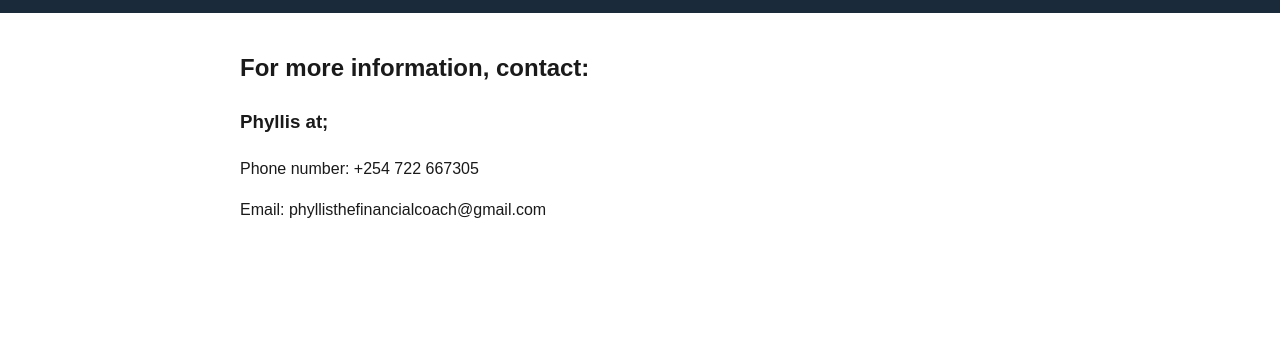
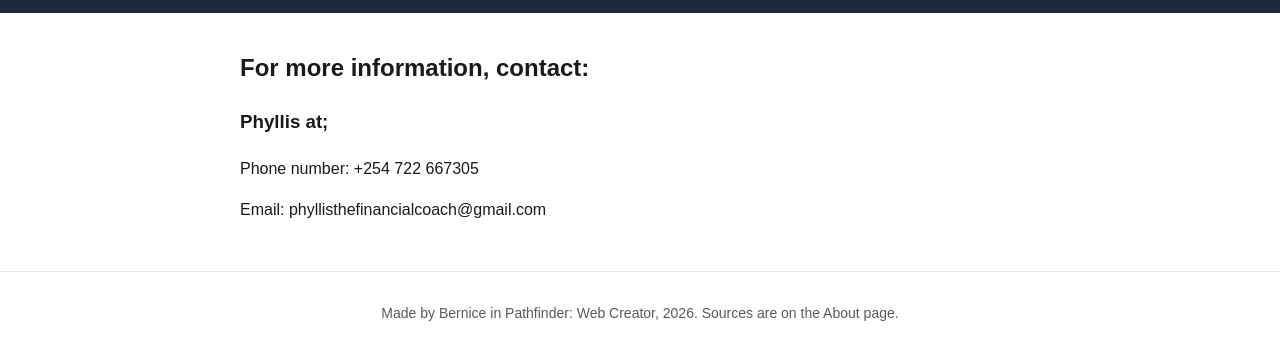
Before and after one commit to bernicemaina-ella254/phyllis-the-financial-coach, a plain HTML site: page contact.html in a window 1280 px wide. Shown: the part 116-476 px from the top of the page. Drawn offline with Linux system fonts and the light colour scheme.

Commit message:
Added tags

```diff
--- a/contact.html
+++ b/contact.html
@@ -25,3 +25,11 @@
     <p>Phone number: +254 722 667305</p>
     <p>Email: phyllisthefinancialcoach@gmail.com</p>
     </section>
+    </main>
+
+    <footer>
+    <p>Made by Bernice in Pathfinder: Web Creator, 2026. Sources are on the About page.</p>
+  </footer>
+
+  </body>
+  </html>
```
